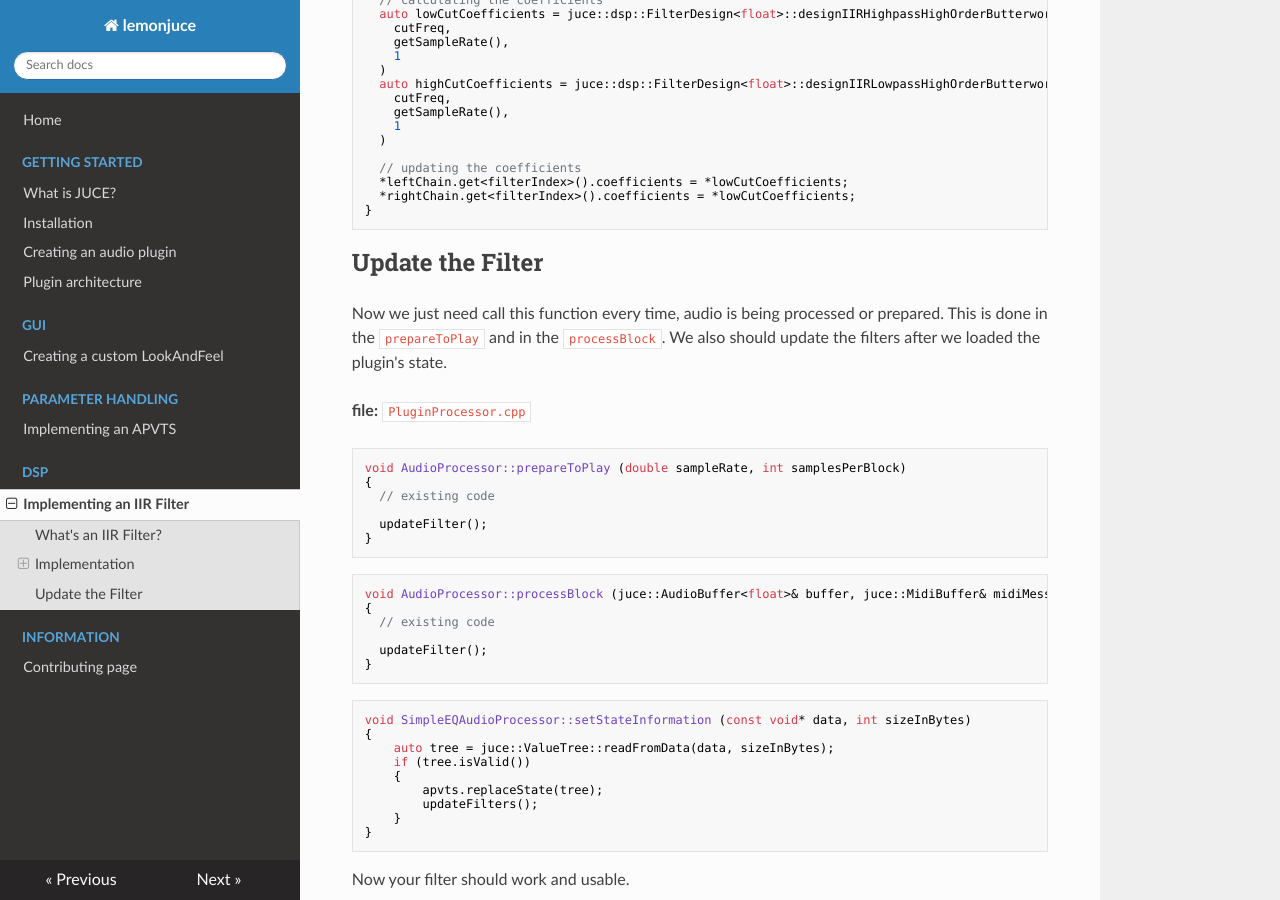
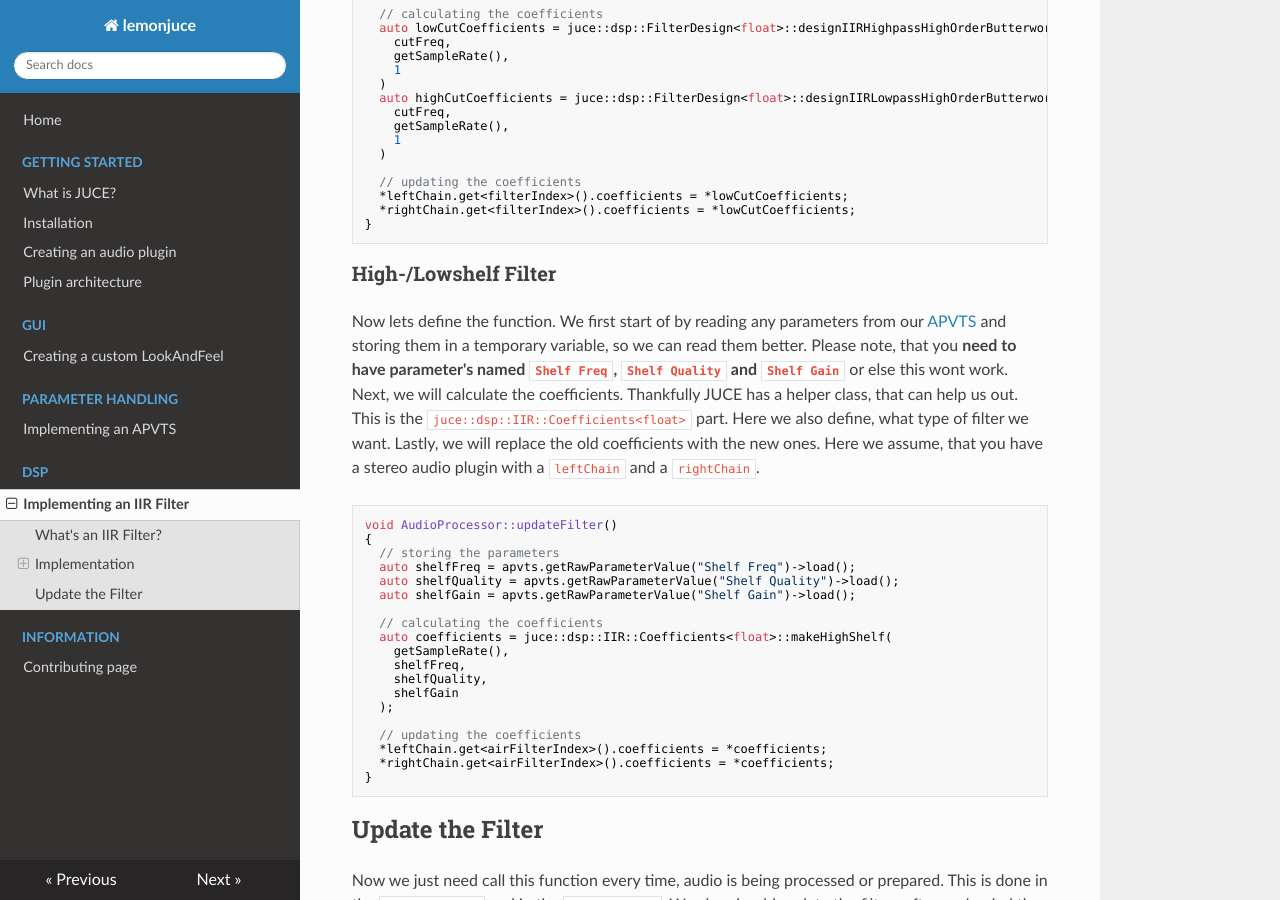
Before and after one commit to arcathrax/lemonjuce, an MkDocs documentation site: the page built from docs/dsp/implementing_an_iir_filter.md, in a window 1280 px wide and 900 px high, scrolled down 2246 px. Built offline with MkDocs 1.6.1, drawn with Linux system fonts in a browser that asks for light colours; nearby versions of some CDN libraries; some of the changed text lies outside the part shown.

Commit message:
feat: write "High-/Lowshelf Filter"

````diff
--- a/docs/dsp/implementing_an_iir_filter.md
+++ b/docs/dsp/implementing_an_iir_filter.md
@@ -37,7 +37,7 @@ private:
   void updateFilter();
 ```
 
-In the next step, you need to define, what filter to use. In this tutorial you can currently choose from [Peak Filter](/dsp/implementing_an_iir_filter#peak-filter) and an [Low/Highcut Filter](/dsp/implementing_an_iir_filter#high-lowcut-filter).
+In the next step, you need to define, what filter to use. In this tutorial you can currently choose from [Peak Filter](/dsp/implementing_an_iir_filter#peak-filter), [Low-/Highshelf Filter](/dsp/implementing_an_iir_filter#high-lowshelf-filter) and an [Low-/Highcut Filter](/dsp/implementing_an_iir_filter#high-lowcut-filter).
 
 ### Peak Filter
 
@@ -74,7 +74,8 @@ Now lets define the function. We first start of by reading any parameters from o
 **file:** `PluginProcessor.cpp`
 
 ```c++
-void AudioProcessor::updateFilter() {
+void AudioProcessor::updateFilter()
+{
   // storing the parameter
   auto cutFreq = apvts.getRawParameterValue("Cut Freq")->load();
 
@@ -95,6 +96,33 @@ void AudioProcessor::updateFilter() {
   *rightChain.get<filterIndex>().coefficients = *lowCutCoefficients;
 }
 ```
+
+### High-/Lowshelf Filter
+
+Now lets define the function. We first start of by reading any parameters from our [APVTS](/parameter_handling/implementing_an_apvts) and storing them in a temporary variable, so we can read them better. Please note, that you **need to have parameter's named `Shelf Freq`, `Shelf Quality` and `Shelf Gain`** or else this wont work. Next, we will calculate the coefficients. Thankfully JUCE has a helper class, that can help us out. This is the `juce::dsp::IIR::Coefficients<float>` part. Here we also define, what type of filter we want. Lastly, we will replace the old coefficients with the new ones. Here we assume, that you have a stereo audio plugin with a `leftChain` and a `rightChain`.
+
+```c++
+void AudioProcessor::updateFilter()
+{
+  // storing the parameters
+  auto shelfFreq = apvts.getRawParameterValue("Shelf Freq")->load();
+  auto shelfQuality = apvts.getRawParameterValue("Shelf Quality")->load();
+  auto shelfGain = apvts.getRawParameterValue("Shelf Gain")->load();
+
+  // calculating the coefficients
+  auto coefficients = juce::dsp::IIR::Coefficients<float>::makeHighShelf(
+    getSampleRate(),
+    shelfFreq,
+    shelfQuality,
+    shelfGain
+  );
+
+  // updating the coefficients
+  *leftChain.get<airFilterIndex>().coefficients = *coefficients;
+  *rightChain.get<airFilterIndex>().coefficients = *coefficients;
+}
+```
+
 
 ## Update the Filter
 
````
